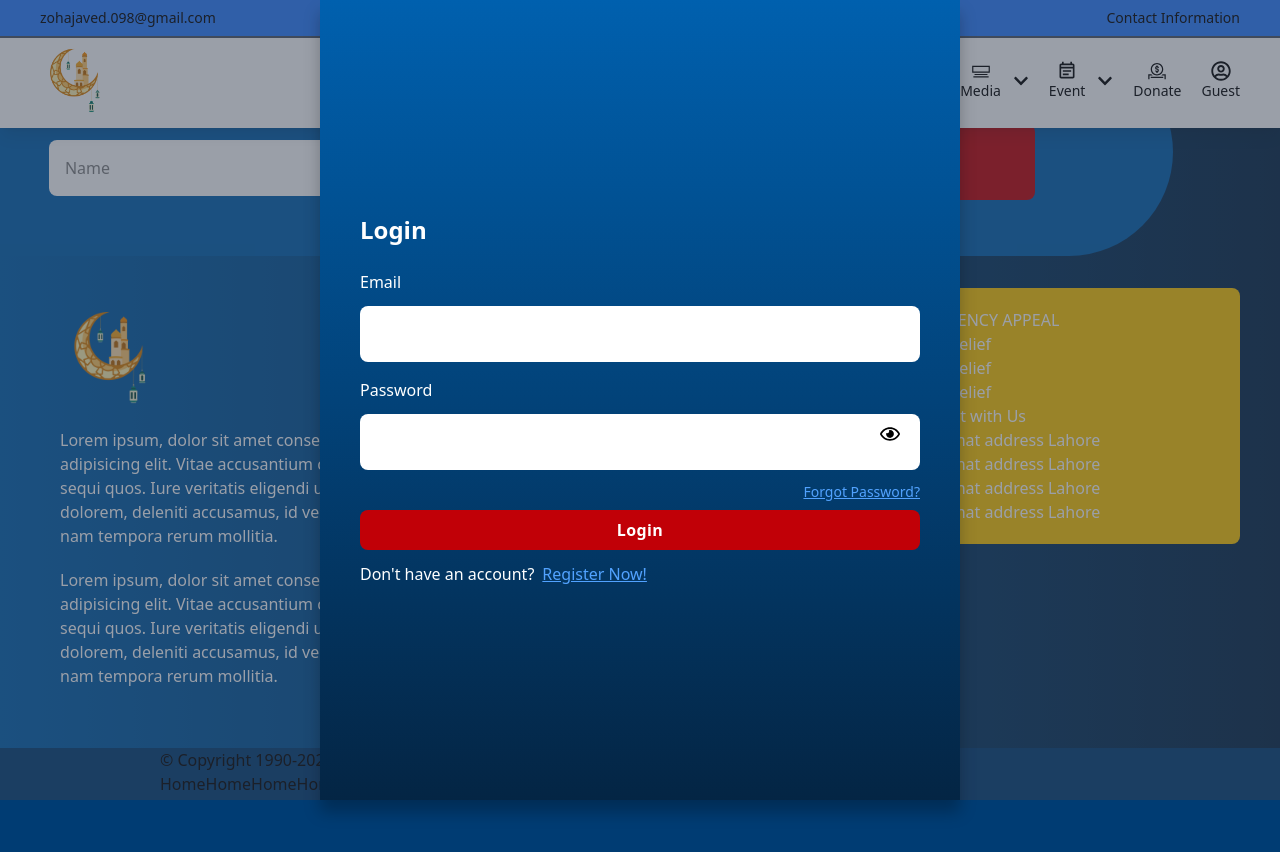
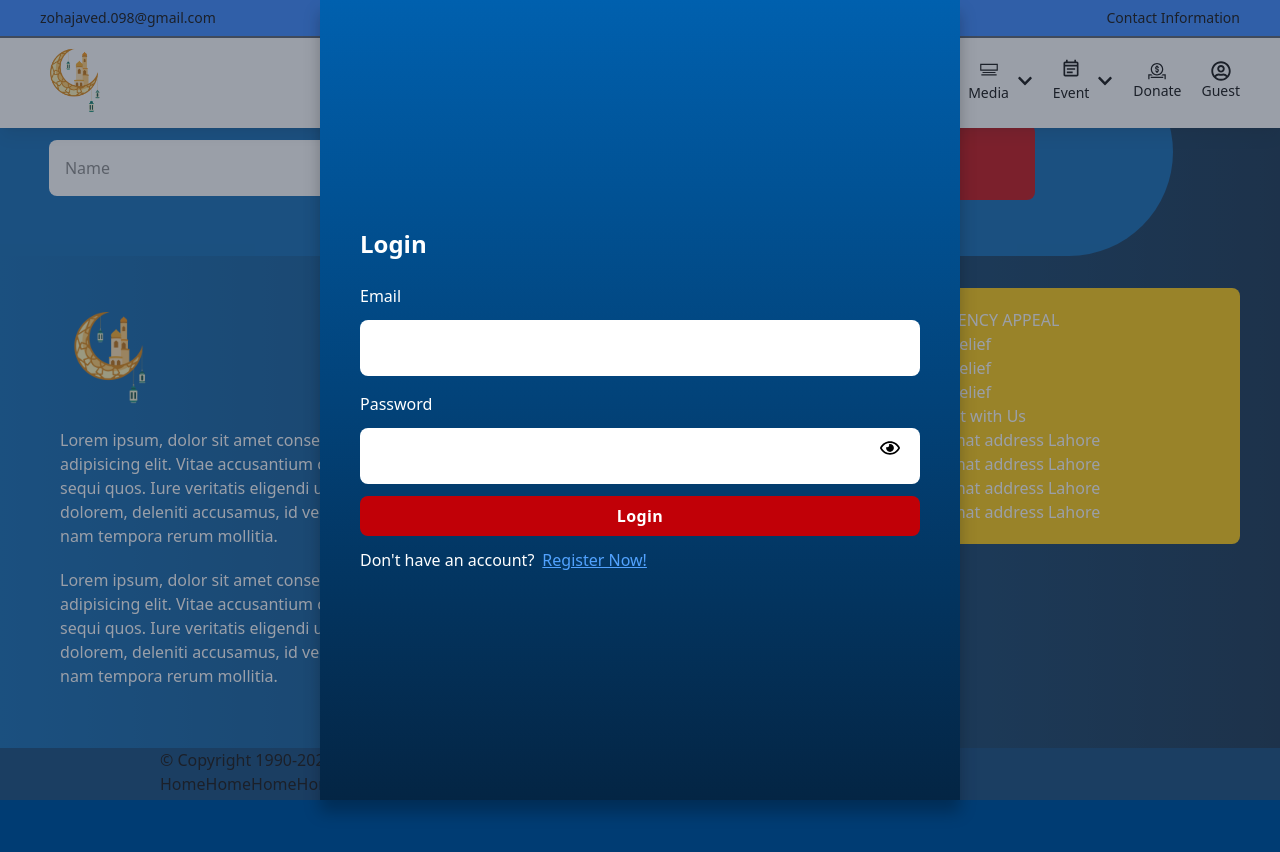
Before and after one commit to ZohaJaved098/ngo-cms, a Next.js app in the folder client/: page /auth/login in a window 1280 px wide. Shown: the top 852 px of the page. Built offline with nearby package versions, Linux system fonts and the light colour scheme; what tailwindcss-debug-screens would draw is missing.

Commit message:
pages done

```diff
--- a/client/src/app/blogs/[id]/page.tsx
+++ b/client/src/app/blogs/[id]/page.tsx
@@ -81,7 +81,7 @@ const BlogDetailPage = () => {
         <Contents content={blog.content} />
       </div>
 
-      {/* Relevant sidebar */}
+      {/* Relevant rightbar */}
       <RelevantLinks
         heading="Relevant Blogs"
         items={relatedBlogs.map((b) => ({
--- a/client/src/app/components/ActiveLink.tsx
+++ b/client/src/app/components/ActiveLink.tsx
@@ -6,7 +6,7 @@ import React from "react";
 type ActiveLinkProps = {
   href: string;
   children: React.ReactNode;
-  //   exact?: boolean;
+
   activeClassName?: string;
   className?: string;
 };
@@ -14,7 +14,6 @@ type ActiveLinkProps = {
 const ActiveLink: React.FC<ActiveLinkProps> = ({
   href,
   children,
-  // exact = false,
   activeClassName = "bg-blue-500 font-semibold",
   className = "",
 }) => {
--- a/client/src/app/components/AuthForm.tsx
+++ b/client/src/app/components/AuthForm.tsx
@@ -1,7 +1,6 @@
 "use client";
 import React, { useState } from "react";
 import Link from "next/link";
-// import { useRouter } from "next/navigation";
 
 import { InputField } from "@/app/components/InputField";
 import { RadioInput } from "@/app/components/RadioInput";
@@ -35,12 +34,10 @@ const AuthForm: React.FC<AuthFormProps> = ({ login }) => {
   const router = useRouter();
   const [errors, setErrors] = useState<FormErrors>({});
   const [loading, setLoading] = useState(false);
-  //   const router = useRouter();
 
   const handleChange = (e: React.ChangeEvent<HTMLInputElement>) => {
     const { name, value } = e.target;
     setInputs((prev) => ({ ...prev, [name]: value }));
-    // console.log("Input changed:", e.target.value);
   };
 
   const handleSubmit = async (e: React.FormEvent<HTMLFormElement>) => {
@@ -132,11 +129,11 @@ const AuthForm: React.FC<AuthFormProps> = ({ login }) => {
               onChange={handleChange}
               error={errors.password}
             />
-            <div className="flex justify-end text-sm">
+            {/* <div className="flex justify-end text-sm">
               <Link href="/" className="text-blue-400 underline">
                 Forgot Password?
               </Link>
-            </div>
+            </div> */}
           </>
         ) : (
           <>
--- a/client/src/app/components/Avatar.tsx
+++ b/client/src/app/components/Avatar.tsx
@@ -25,7 +25,6 @@ const Avatar = () => {
     setAvatarOpened(false);
   }, [pathname]);
 
-  //logout logic here
   const handleLogout = async () => {
     await fetch(`${process.env.NEXT_PUBLIC_AUTH_API_URL}/logout`, {
       method: "POST",
--- a/client/src/app/components/InputField.tsx
+++ b/client/src/app/components/InputField.tsx
@@ -3,7 +3,6 @@ import { usePathname } from "next/navigation";
 import React, { useState } from "react";
 import { FaRegEye, FaRegEyeSlash } from "react-icons/fa";
 
-// import { MdOutlineEmail } from "react-icons/md";
 type InputFieldProps = {
   label: string;
   type: string;
--- a/client/src/app/components/Menu.tsx
+++ b/client/src/app/components/Menu.tsx
@@ -4,19 +4,27 @@ import { useState, useEffect } from "react";
 
 import { useSelector } from "react-redux";
 import { RootState } from "@/app/redux/store";
+import { usePathname } from "next/navigation";
 
-import { FaChevronDown } from "react-icons/fa";
 import { RxHamburgerMenu } from "react-icons/rx";
-import { MdOutlineEventNote } from "react-icons/md";
-import { TfiLayoutMediaCenter } from "react-icons/tfi";
-// import { GrGallery } from "react-icons/gr";
+// import { FaChevronDown } from "react-icons/fa";
+// import { MdOutlineEventNote } from "react-icons/md";
+// import { TfiLayoutMediaCenter } from "react-icons/tfi";
 import { TfiDashboard } from "react-icons/tfi";
 
-import SubMenu from "./SubMenu";
+// import SubMenu from "./SubMenu";
+import SubMenuD from "./SubMenuD";
 const Menu = () => {
   const user = useSelector((state: RootState) => state.auth.user);
   const [menuOpened, setMenuOpened] = useState(false);
-  const [subMenu, setSubMenu] = useState<"media" | "event" | null>(null);
+  // const [subMenu, setSubMenu] = useState<"media" | "event" | null>(null);
+  const pathname = usePathname();
+
+  // Close menu whenever route changes
+  useEffect(() => {
+    setMenuOpened(false);
+  }, [pathname]);
+
   useEffect(() => {
     const handleResize = () => {
       if (window.innerWidth >= 800) {
@@ -54,67 +62,10 @@ const Menu = () => {
           menuOpened
             ? "opacity-100 scale-y-100 visible"
             : "opacity-0 scale-y-0 invisible"
-        } absolute top-full right-0 sm:static sm:top-0 sm:right-0 w-full sm:w-auto max-h-[80vh] p-5 sm:p-0 rounded-lg sm:rounded-none shadow-lg sm:shadow-none bg-gray-200 sm:bg-transparent transition-all duration-500 ease-in-out origin-top transform`}
+        } overflow-y-auto absolute top-full right-0 sm:static sm:top-0 sm:right-0 w-full sm:w-auto max-h-[80vh] p-5 sm:p-0 shadow-lg sm:shadow-none bg-gray-200 sm:bg-transparent transition-all duration-500 ease-in-out origin-top transform`}
       >
         <ul className="flex sm:flex-row flex-col gap-5 sm:justify-center sm:items-start mx-auto">
-          {/* Media MENU ITEM */}
-          <li
-            className="flex flex-col items-start gap-2 group relative cursor-pointer"
-            onClick={() =>
-              setSubMenu((prev) => (prev === "media" ? null : "media"))
-            }
-          >
-            <span className="flex justify-between items-center w-full gap-3">
-              <div className="flex sm:flex-col sm:gap-0 gap-3 items-center">
-                <TfiLayoutMediaCenter className=" w-5 h-5 group-hover:w-6 group-hover:h-6 transition-all" />
-                <p className="text-sm sm:font-light group-hover:font-semibold ">
-                  Media
-                </p>
-              </div>
-              <FaChevronDown
-                className={`transition-transform duration-300 ${
-                  subMenu === "media" ? "rotate-180" : ""
-                }`}
-              />
-            </span>
-            <SubMenu menuType="media" isOpen={subMenu === "media"} />
-          </li>
-
-          {/* EVENT MENU ITEM */}
-          <li
-            className="flex flex-col items-start group relative cursor-pointer  "
-            onClick={() =>
-              setSubMenu((prev) => (prev === "event" ? null : "event"))
-            }
-          >
-            <span className="flex justify-between items-center w-full gap-3 ">
-              <div className="flex sm:flex-col sm:gap-0 gap-3 items-center">
-                <MdOutlineEventNote className="w-5 h-5 group-hover:w-6 group-hover:h-6 transition-all" />
-                <p className="text-sm font-light group-hover:font-semibold ">
-                  Event
-                </p>
-              </div>
-              <FaChevronDown
-                className={`transition-transform duration-300 ${
-                  subMenu === "event" ? "rotate-180" : ""
-                }`}
-              />
-            </span>
-            <SubMenu menuType="event" isOpen={subMenu === "event"} />
-          </li>
-
-          {/* Other Links */}
-          {/* <li className="group">
-            <Link
-              href="/"
-              className="flex sm:flex-col sm:gap-0 gap-3 items-center "
-            >
-              <GrGallery className=" w-5 h-5 group-hover:w-6 group-hover:h-6 transition-all" />
-              <p className="text-sm font-light group-hover:font-semibold">
-                Gallery
-              </p>
-            </Link>
-          </li> */}
+          <SubMenuD />
           {(user.role === "admin" || user.role === "manager") && (
             <li className="group cursor-pointer">
               <Link
--- /dev/null
+++ b/client/src/app/components/SubMenuD.tsx
@@ -0,0 +1,117 @@
+"use client";
+import { useState, useEffect } from "react";
+import { usePathname } from "next/navigation";
+import Link from "next/link";
+import { FaChevronDown } from "react-icons/fa";
+import { menuData, MenuItem } from "../util/menuData";
+
+type SubMenuProps = {
+  items: MenuItem[];
+  level?: number;
+  openMenuId: string | null;
+  setOpenMenuId: (id: string | null) => void;
+};
+
+const SubMenuD = ({
+  items,
+  level = 0,
+  openMenuId,
+  setOpenMenuId,
+}: SubMenuProps) => {
+  const pathname = usePathname();
+
+  useEffect(() => setOpenMenuId(null), [pathname, setOpenMenuId]);
+
+  return (
+    <ul
+      className={`flex flex-col sm:flex-row gap-5 ${
+        level > 0 ? "pl-4 sm:pl-0" : ""
+      }`}
+    >
+      {items.map((item) => {
+        const hasChildren = !!item.children?.length;
+        const isOpen = openMenuId === item.id;
+
+        return (
+          <li
+            key={item.id}
+            className={`relative w-full sm:w-auto ${
+              level > 0 ? "sm:static" : ""
+            }`}
+          >
+            {hasChildren ? (
+              <>
+                {/* header button */}
+                <button
+                  type="button"
+                  aria-expanded={isOpen}
+                  onClick={() => setOpenMenuId(isOpen ? null : item.id)}
+                  className="flex gap-2 items-center w-full group"
+                >
+                  <div className="flex sm:flex-col gap-1 items-center">
+                    {item.icon}
+                    <p className="text-sm font-light group-hover:font-semibold">
+                      {item.title}
+                    </p>
+                  </div>
+                  <FaChevronDown
+                    className={`transition-transform duration-300 ${
+                      isOpen ? "rotate-180" : ""
+                    }`}
+                  />
+                </button>
+
+                {/* submenu */}
+                <div
+                  className={`overflow-y-scroll transition-all duration-500 ease-in-out
+                    ${
+                      isOpen
+                        ? "max-h-96 opacity-100 sm:scale-y-100 sm:visible"
+                        : "max-h-0 opacity-0 sm:scale-y-0 sm:invisible"
+                    }
+                    sm:absolute sm:top-full sm:right-0 sm:w-48
+                    w-full bg-gray-200 sm:bg-gray-200 sm:shadow-lg
+                    sm:rounded-none rounded-lg sm:transform sm:origin-top`}
+                >
+                  <div className="p-5 sm:p-3">
+                    <SubMenuD
+                      items={item.children!}
+                      level={level + 1}
+                      openMenuId={openMenuId}
+                      setOpenMenuId={setOpenMenuId}
+                    />
+                  </div>
+                </div>
+              </>
+            ) : (
+              <Link
+                href={item.href || "/"}
+                onClick={() => setOpenMenuId(null)}
+                className="flex sm:flex-col justify-between items-center w-full group p-2 hover:font-semibold"
+              >
+                <div className="flex sm:flex-col gap-3 items-center">
+                  {item.icon}
+                  <p className="text-sm font-light group-hover:font-semibold">
+                    {item.title}
+                  </p>
+                </div>
+              </Link>
+            )}
+          </li>
+        );
+      })}
+    </ul>
+  );
+};
+
+export default function MenuWrapper() {
+  const [openMenuId, setOpenMenuId] = useState<string | null>(null);
+
+  return (
+    <SubMenuD
+      items={menuData}
+      openMenuId={openMenuId}
+      setOpenMenuId={setOpenMenuId}
+    />
+  );
+}
--- a/client/src/app/slug/[...slug]/page.tsx
+++ b/client/src/app/slug/[...slug]/page.tsx
@@ -18,7 +18,6 @@ async function getPageData(slugPath: string) {
 export default async function Pages(props: {
   params: Promise<{ slug: string[] }>;
 }) {
-  // ✅ Await params per Next.js 15 requirement
   const { slug } = await props.params;
   const slugPath = "/" + slug.join("/");
 
--- /dev/null
+++ b/client/src/app/util/menuData.tsx
@@ -0,0 +1,49 @@
+import { ReactNode } from "react";
+import { TfiLayoutMediaCenter } from "react-icons/tfi";
+import { MdOutlineEventNote } from "react-icons/md";
+
+export type MenuItem = {
+  id: string;
+  title: string;
+  href?: string;
+  icon?: ReactNode;
+  children?: MenuItem[];
+};
+
+export const menuData: MenuItem[] = [
+  {
+    id: "media",
+    title: "Media",
+    icon: <TfiLayoutMediaCenter className="w-5 h-5" />,
+    children: [
+      { id: "blogs", title: "Blogs", href: "/blogs" },
+      { id: "gallery", title: "Gallery", href: "/" },
+    ],
+  },
+  {
+    id: "event",
+    title: "Event",
+    icon: <MdOutlineEventNote className="w-5 h-5" />,
+    children: [
+      { id: "all", title: "All Events", href: "/events" },
+      { id: "month", title: "This Month", href: "/events/view/month" },
+      {
+        id: "registered",
+        title: "Registered",
+        href: "/events/view/registered",
+        // children: [
+        //   {
+        //     id: "attending",
+        //     title: "Attending",
+        //     href: "/events/view/registered/attending",
+        //   },
+        //   {
+        //     id: "not-attending",
+        //     title: "Not Attending",
+        //     href: "/events/view/registered/not-attending",
+        //   },
+        // ],
+      },
+    ],
+  },
+];
```
Also changed, not shown: client/src/app/components/Sidebar.tsx (+3 -30 lines), client/src/app/components/SubMenu.tsx (+11 -8 lines), 1 other file (tests, documents, lock files or other folders).
